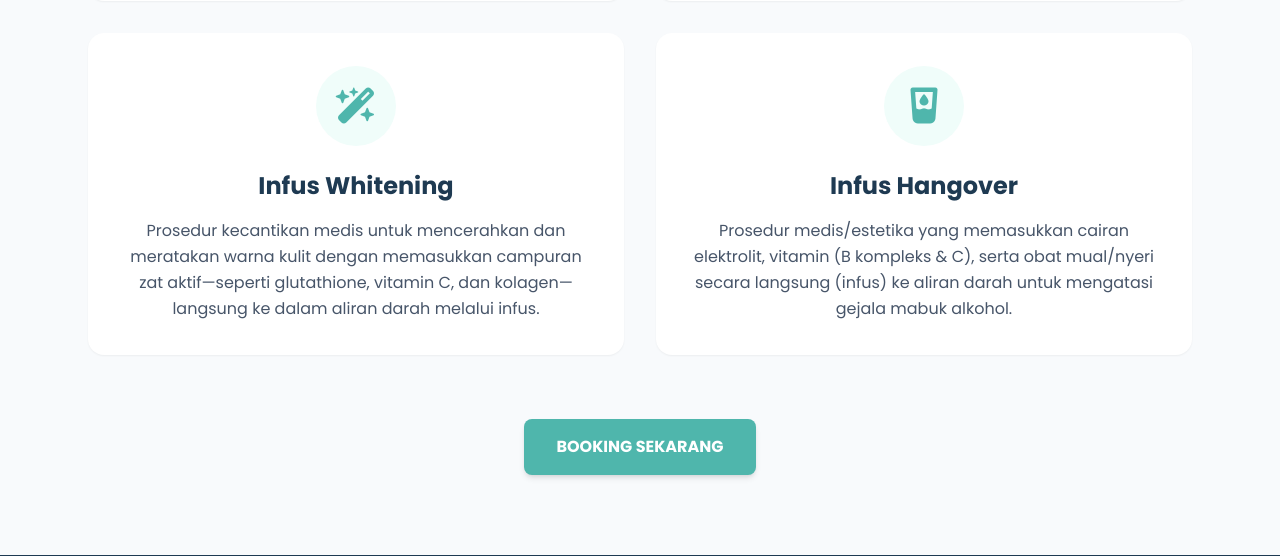
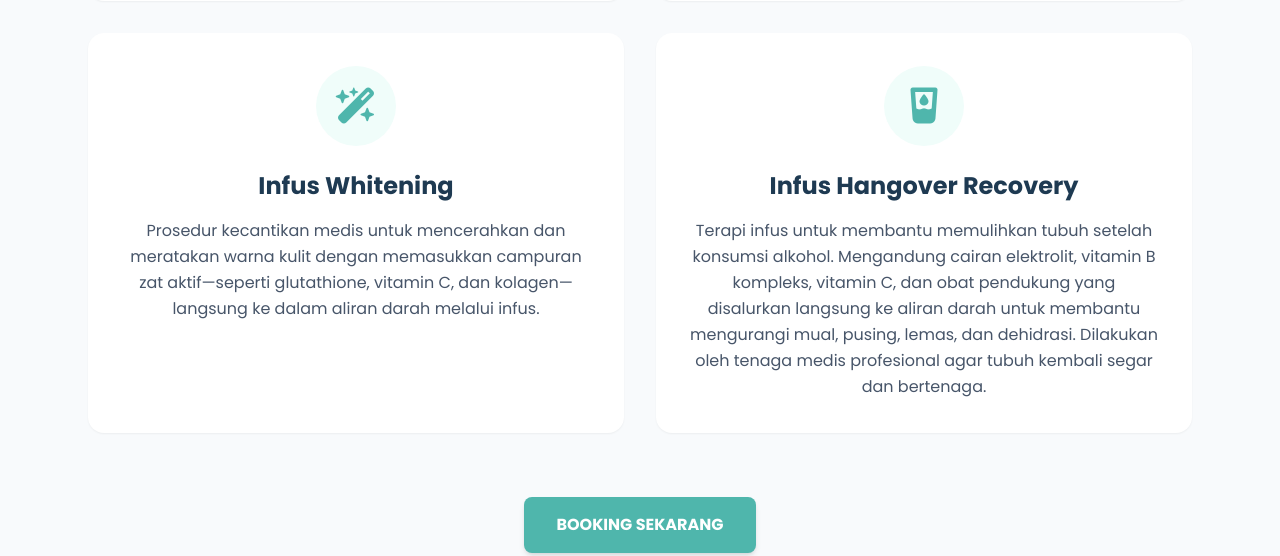
Before and after one commit to ntajv/website, a PHP site: page /service_infusion in a window 1280 px wide. Shown: the part 1058-1614 px from the top of the page. Run offline with PHP 8.4, Linux system fonts and the light colour scheme; a stand-in replaces the project's code that opens the database connection; some libraries are stand-ins or nearby versions.

Commit message:
rev hangover desc

```diff
--- a/languages/en.php
+++ b/languages/en.php
@@ -120,8 +120,8 @@ $lang = [
             'icon' => 'fa-wand-magic-sparkles'
         ],
         [
-            'name' => 'Hangover IV Drip',
-            'desc' => 'A medical/aesthetic procedure that introduces electrolyte fluids, vitamins (B complex & C), and anti-nausea/pain medications directly into the bloodstream to treat alcohol hangover symptoms.',
+            'name' => 'Hangover Recovery IV Drip',
+            'desc' => 'IV therapy to help recover the body after alcohol consumption. Contains electrolyte fluids, B complex vitamins, vitamin C, and supportive medications delivered directly into the bloodstream to help reduce nausea, dizziness, weakness, and dehydration. Administered by professional medical personnel to help the body feel fresh and energized again.',
             'icon' => 'fa-glass-water-droplet'
         ]
     ],
--- a/languages/id.php
+++ b/languages/id.php
@@ -120,8 +120,8 @@ $lang = [
             'icon' => 'fa-wand-magic-sparkles'
         ],
         [
-            'name' => 'Infus Hangover',
-            'desc' => 'Prosedur medis/estetika yang memasukkan cairan elektrolit, vitamin (B kompleks & C), serta obat mual/nyeri secara langsung (infus) ke aliran darah untuk mengatasi gejala mabuk alkohol.',
+            'name' => 'Infus Hangover Recovery',
+            'desc' => 'Terapi infus untuk membantu memulihkan tubuh setelah konsumsi alkohol. Mengandung cairan elektrolit, vitamin B kompleks, vitamin C, dan obat pendukung yang disalurkan langsung ke aliran darah untuk membantu mengurangi mual, pusing, lemas, dan dehidrasi. Dilakukan oleh tenaga medis profesional agar tubuh kembali segar dan bertenaga.',
             'icon' => 'fa-glass-water-droplet'
         ]
     ],
```
